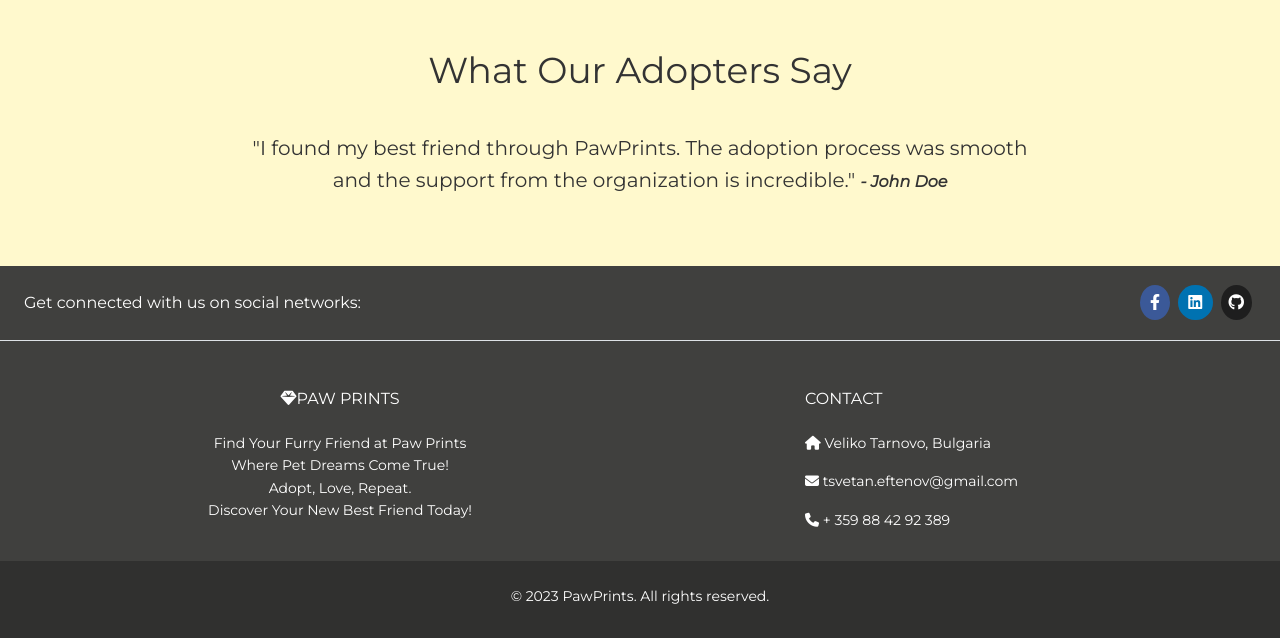
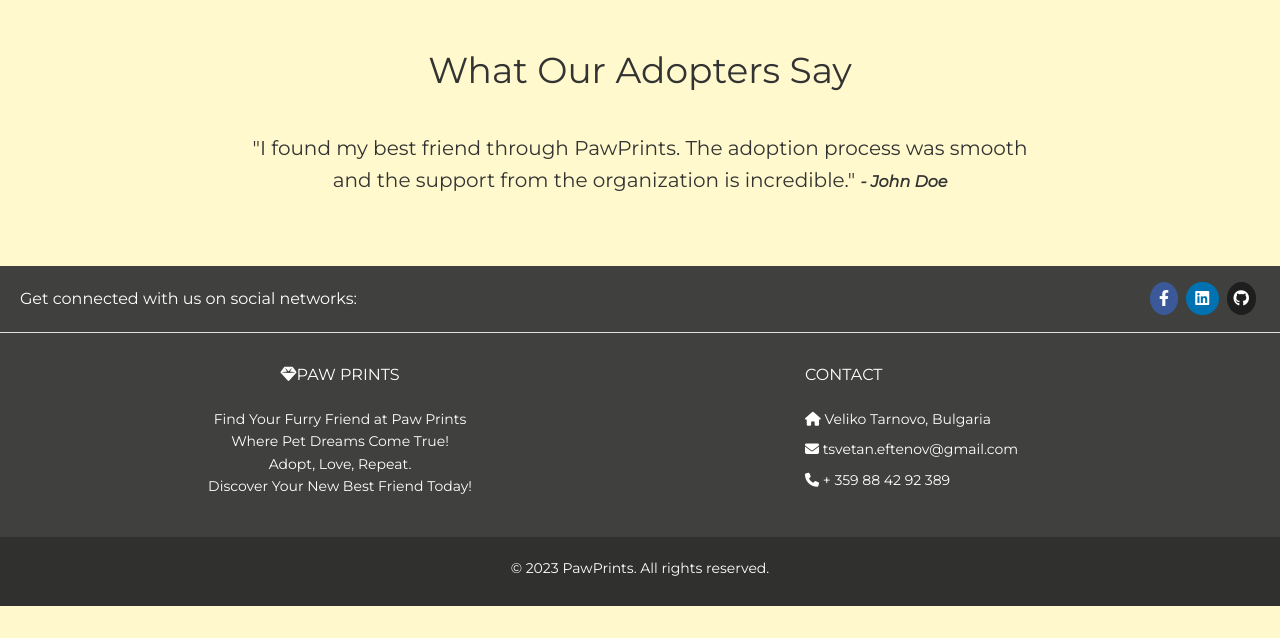
Before and after one commit to eftenow/PawPrints_app, a Django app: page / in a window 1280 px wide. Shown: the part 1739-2377 px from the top of the page. After the commit the page ends 2345 px from the top, so only its background shows below. Run offline with Django 4.2, Linux system fonts and the light colour scheme; some libraries are stand-ins or nearby versions.

Commit message:
additional stylings and modifications to the footer

```diff
--- a/static/css/petFunctions.css
+++ b/static/css/petFunctions.css
@@ -440,14 +440,14 @@ select {
 }
 
 body > footer > section.d-flex.justify-content-center.justify-content-lg-between.p-4.border-bottom > div:nth-child(2) > a {
-    padding: 8px 6px 8px 10px;
+    padding: 7px 5px 7px 9px;
     margin: 0 4px;
     border-radius: 50%;
 
 }
 
 body > footer > section.d-flex.justify-content-center.justify-content-lg-between.p-4.border-bottom > div:nth-child(2) > a:nth-child(3){
-    padding: 8px;
+    padding: 7px;
 }
 
 body > footer > section.d-flex.justify-content-center.justify-content-lg-between.p-4.border-bottom > div:nth-child(2) > a:nth-child(1){
@@ -461,3 +461,16 @@ body > footer > section.d-flex.justify-content-center.justify-content-lg-between
 body > footer > section.d-flex.justify-content-center.justify-content-lg-between.p-4.border-bottom > div:nth-child(2) > a:nth-child(3){
     background-color: #1e1e1e;
 }
+
+
+.mt-5, .my-5 {
+    margin-top: 2rem!important;
+}
+
+footer > section:nth-child(2) > div > div > div.col-md-4.col-lg-3.col-xl-3.mx-auto.mb-md-0.mb-4.contact-info-footer > p{
+    margin-bottom: 0.5rem;
+}
+
+.p-4 {
+    padding: 1.25rem!important;
+}
```
